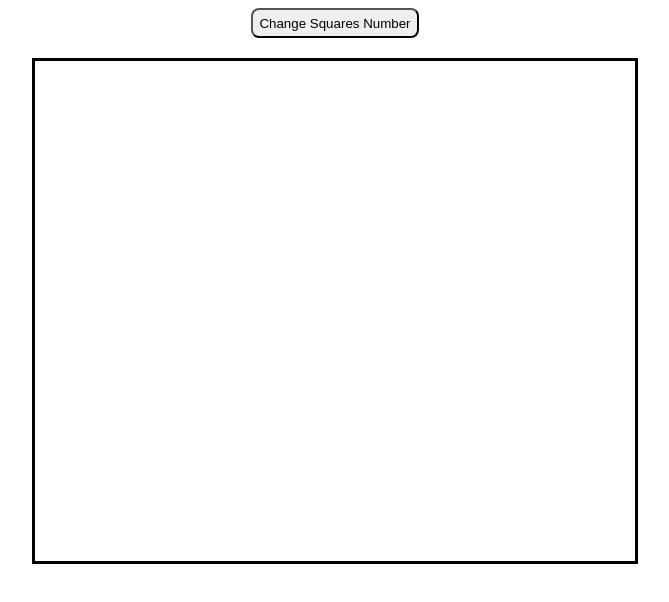
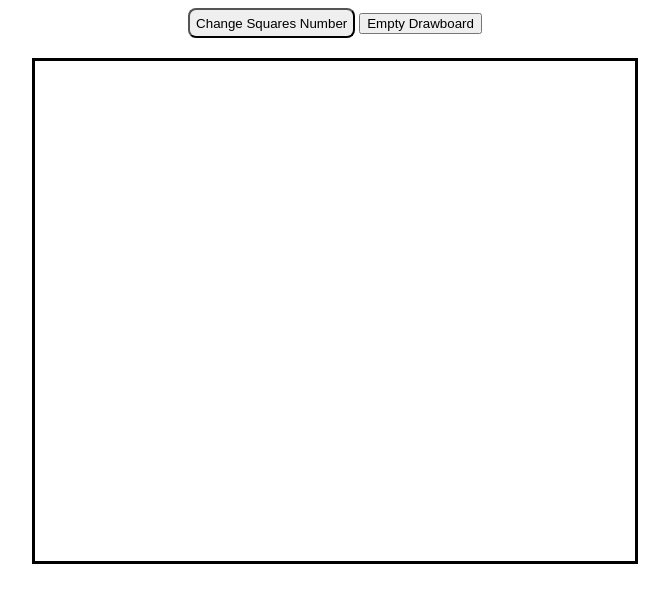
Before and after one commit to georgealin/Etch-a-Sketch, a plain HTML site: page index.html in a window 1280 px wide. Shown: the whole page, without its empty margins (305-974 px from the left). Drawn offline with Linux system fonts and the light colour scheme.

Commit message:
Add empty button

```diff
--- a/index.html
+++ b/index.html
@@ -8,7 +8,10 @@
 
 </head>
 <body>
-    <button id="squareNumbers">Change Squares Number</button>
+    <div id="buttons">
+        <button id="squareNumbers">Change Squares Number</button>
+        <button id="emptyButton">Empty Drawboard</button>
+    </div>
     <div class="container"></div>
     <script src="script.js" defer></script>
 </body>
```
